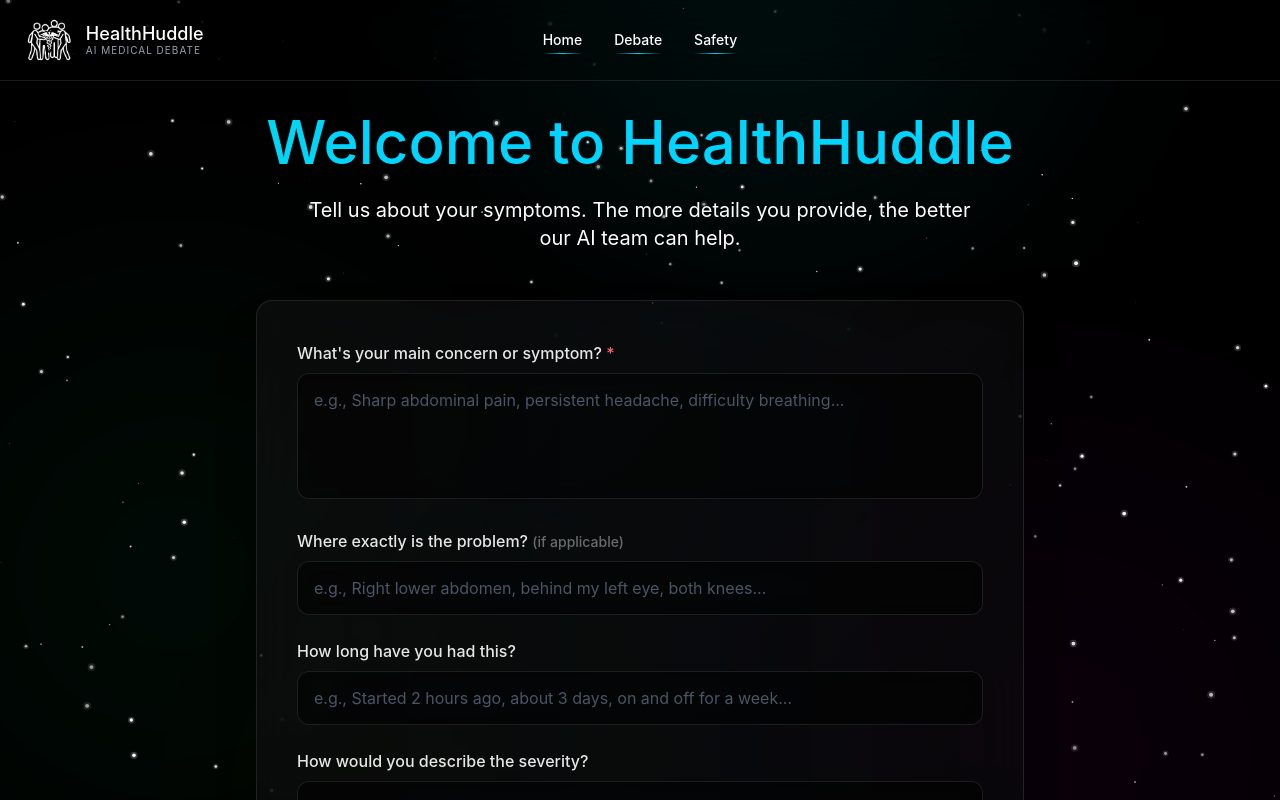
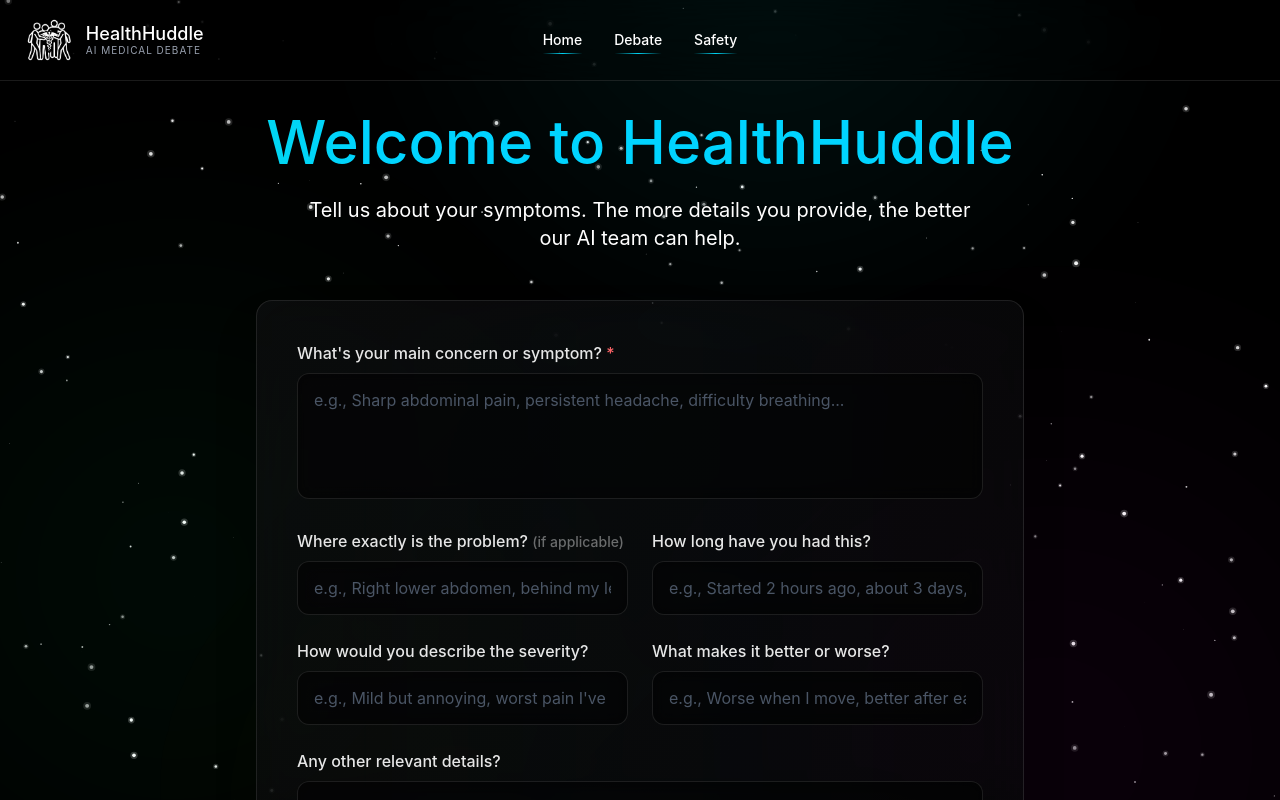
Before and after one commit to anujk22/health-huddle, a React (Vite) app in the folder frontend/: page /intake in a window 1280 px wide. Shown: the top 800 px of the page. Built offline with nearby package versions, Linux system fonts and the light colour scheme; a web font is replaced by a local one.

Commit message:
last push :)

```diff
--- a/frontend/src/app/components/intake-form.tsx
+++ b/frontend/src/app/components/intake-form.tsx
@@ -162,6 +162,8 @@ export function IntakeForm({ onSubmit }: IntakeFormProps) {
               />
             </div>
 
+            {/* 2x2 Grid for intermediate fields */}
+            <div className="grid grid-cols-1 md:grid-cols-2 gap-6">
               {/* Location */}
               <div>
                 <label className="block text-white/90 mb-2 font-medium">
@@ -224,6 +226,7 @@ export function IntakeForm({ onSubmit }: IntakeFormProps) {
                   onFocus={() => setFocusedField('triggers')}
                   onBlur={() => setFocusedField(null)}
                 />
+              </div>
             </div>
 
             {/* Other details */}
--- a/frontend/src/app/pages/debate.tsx
+++ b/frontend/src/app/pages/debate.tsx
@@ -86,7 +86,7 @@ export function DebatePage() {
       <AuroraOverlay />
       <Header />
 
-      <div className="relative z-10 flex-1 flex flex-col pt-20 max-w-5xl mx-auto w-full">
+      <div className="relative z-10 flex-1 flex flex-col pt-32 max-w-5xl mx-auto w-full">
         {/* Agent orbs */}
         <div className="px-6 mb-4 flex-shrink-0">
           <div className="flex justify-center gap-4 md:gap-8 bg-zinc-950/50 backdrop-blur-md p-4 rounded-2xl border border-white/5 mx-auto w-fit">
```
Lines whose indentation alone changed are shown as unchanged.
